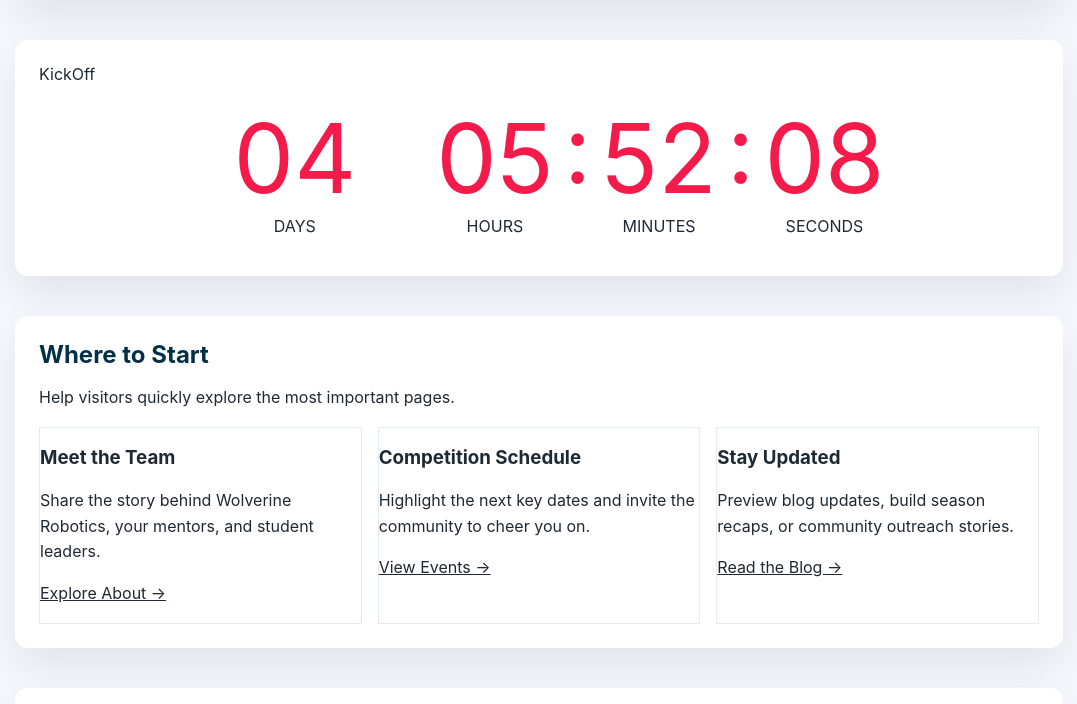
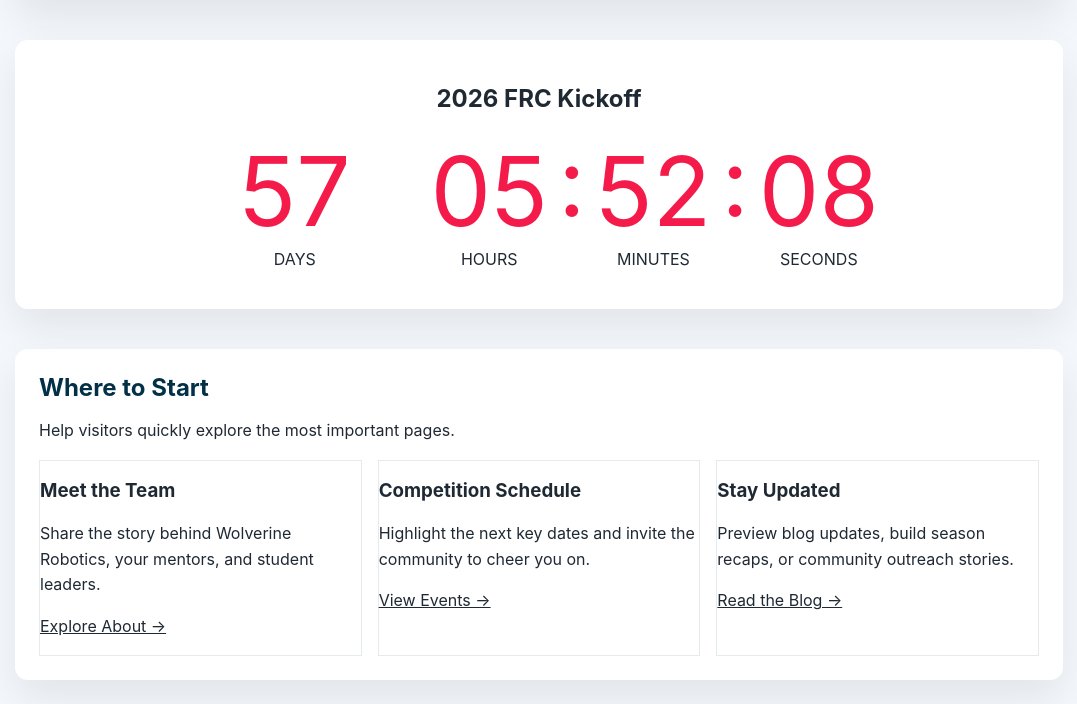
Before and after one commit to chloee212/WolverineRobotics.github.io, a Jekyll site: the page built from _pages/home.html, in a window 1280 px wide and 900 px high, scrolled down 1392 px, cut to the strip 196-900 px from the top of the window. Shown: the whole strip, without its empty margins (101-1178 px from the left). Built offline with Jekyll 4.4.1, drawn with Linux system fonts in a browser that asks for light colours; a script that is not in the unit is left out.

Commit message:
adjust countdown date for kickoff

```diff
--- a/_pages/components/countdown.js
+++ b/_pages/components/countdown.js
@@ -4,7 +4,7 @@ var daysEl = document.getElementById('days')
 var secondsEl = document.getElementById('seconds')
 
 function countdownTimer() {
-    const countDownDate = new Date('11/18/2025').getTime()
+    const countDownDate = new Date('01/10/2026').getTime()
 
     //convert to milliseconds
     const second = 1000
--- a/_pages/home.html
+++ b/_pages/home.html
@@ -70,7 +70,7 @@ stylesheets:
 
     <section>
       <div id="countdown" class="countdown">
-        <header> KickOff </header>
+        <h2> <center> 2026 FRC Kickoff </center> </h2>
         <ul>
           <li> <span id="days">00</span>days</li>
           <li> <span id="hours">00</span>hours</li>
```
